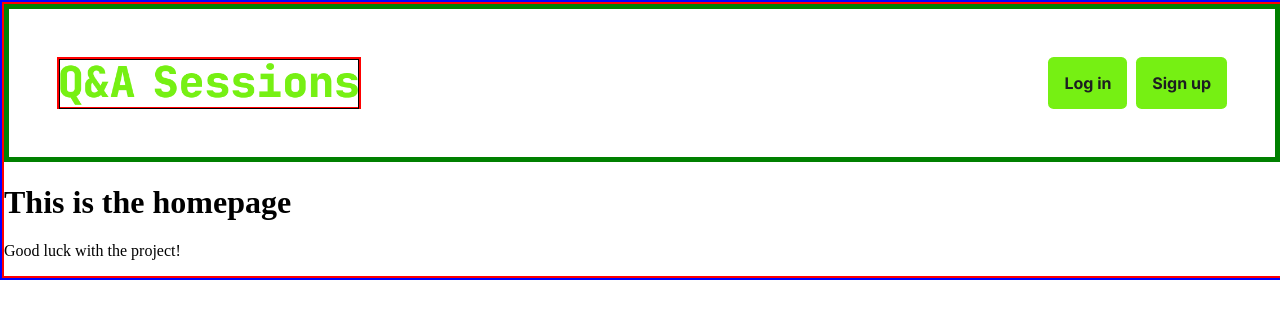
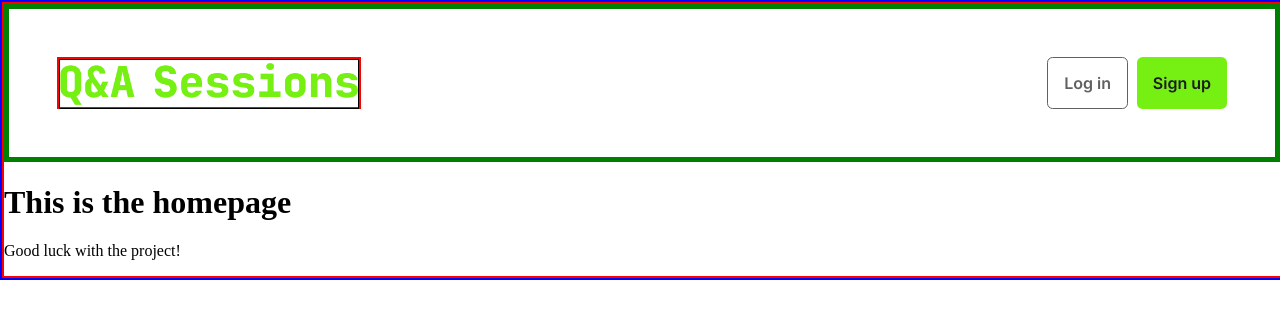
Before and after one commit to Lenindelrionicaragua/Q-And-A, a React app in the folder client/: page / in a window 1280 px wide. Shown: the top 318 px of the page. Built offline with nearby package versions, Linux system fonts and the light colour scheme.

Commit message:
Added CSS for header buttons.

```diff
--- a/client/src/components/Buttons/Buttons.css
+++ b/client/src/components/Buttons/Buttons.css
@@ -1,6 +1,7 @@
 button {
   font-family: "Inter", sans-serif;
   border: none;
+  cursor: pointer;
 }
 
 .primary-button {
@@ -8,7 +9,7 @@ button {
   background: #76f013;
   color: #1d1e21;
   font-size: 1em;
-  font-weight: 700;
+  font-weight: 600;
   padding: 0.5em 1em;
   display: flex;
   justify-content: center;
@@ -16,15 +17,27 @@ button {
   gap: 0.5em;
 }
 
+.primary-button:hover {
+  background: #1d1e21;
+  color: #FFFFFF;
+}
+
 .secondary-button {
   border-radius: 0.35em;
-  background: #76f013;
-  color: #1d1e21;
+  border: solid 1.5px #616161;
+  background: #FFFFFF;
+  color: #616161;
   font-size: 1em;
-  font-weight: 700;
+  font-weight: 600;
   padding: 0.5em 1em;
   display: flex;
   justify-content: center;
   align-items: center;
   gap: 0.5em;
 }
+
+.secondary-button:hover {
+  border: solid 1.5px #1d1e21;
+  background: #1d1e21;
+  color: #FFFFFF;
+}
```
